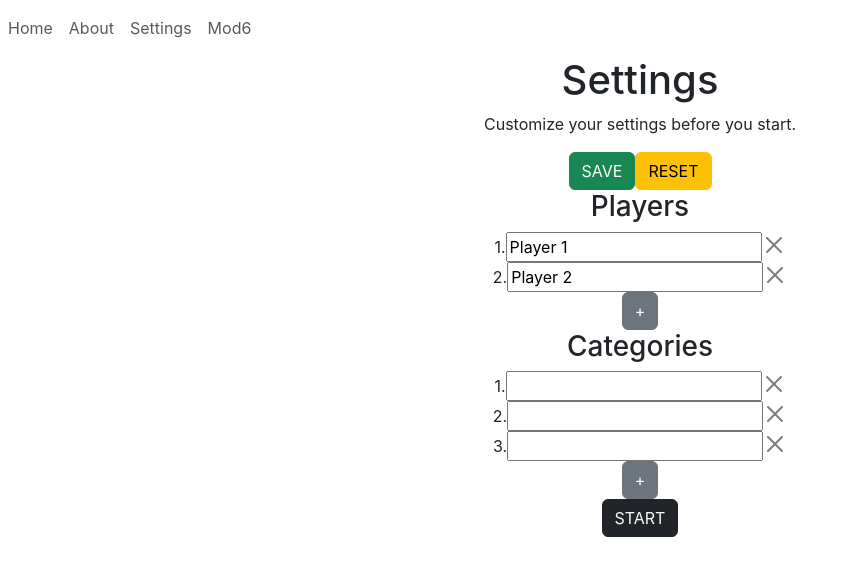
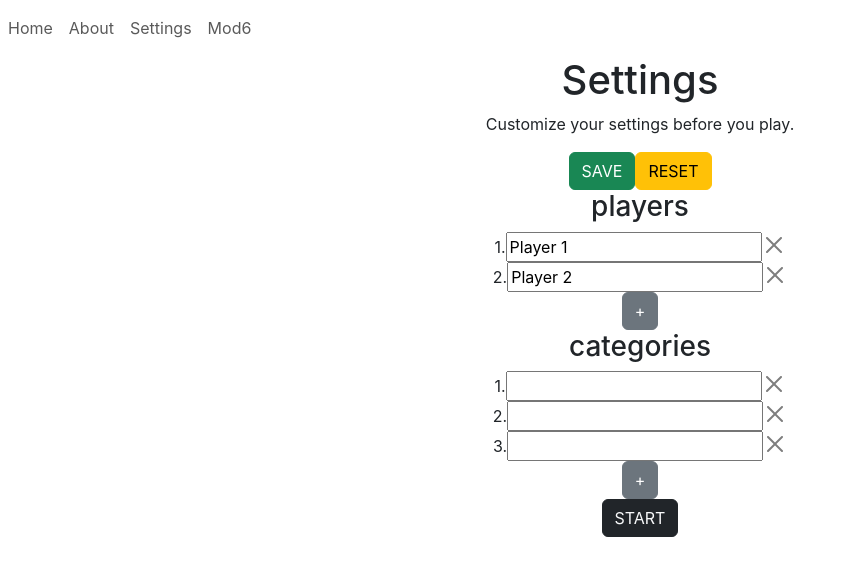
Before and after one commit to johny-chongy/mod6, a React (Create React App) app: page /settings in a window 1280 px wide. Shown: the top 576 px of the page, without its empty margins (0-849 px from the left). Built offline with nearby package versions, Linux system fonts and the light colour scheme.

Commit message:
implemented SettingsInput Component

```diff
--- a/src/SettingInput.tsx
+++ b/src/SettingInput.tsx
@@ -1,18 +1,21 @@
-import React, { ChangeEvent } from "react"
-import { CloseButton } from "react-bootstrap";
-import { GameSettings } from "./Settings"
+import React, { ChangeEvent } from 'react'
+import Button from 'react-bootstrap/Button';
+import CloseButton from 'react-bootstrap/CloseButton';
+import { GameSettings } from './Settings'
 
 interface SettingInput {
     setting: keyof GameSettings,
     items: string[],
     removeSetting: (setting: keyof GameSettings, index: number) => void,
-    handleChange: (evt: ChangeEvent<HTMLInputElement>) => void
+    handleChange: (evt: ChangeEvent<HTMLInputElement>) => void,
+    addSetting: (setting: keyof GameSettings) => void
 
 }
 
 
-function SettingInput ({ setting, items, removeSetting, handleChange }: SettingInput) {
+function SettingInput ({ setting, items, removeSetting, handleChange, addSetting }: SettingInput) {
     const singular = setting.slice(0, setting.length - 1);
+
     return (
         <div className='SettingInput'>
             <h3>{setting}</h3>
@@ -29,6 +32,14 @@ function SettingInput ({ setting, items, removeSetting, handleChange }: SettingI
                     <CloseButton onClick={() => removeSetting(setting, idx)}/>
                 </div>
             ))}
+
+            <Button
+                variant='secondary'
+                type='button'
+                onClick={() => addSetting(setting)}
+            >
+                +
+            </Button>
         </div>
     )
 }
--- a/src/Settings.tsx
+++ b/src/Settings.tsx
@@ -6,6 +6,7 @@ import Container from 'react-bootstrap/Container';
 import CloseButton from 'react-bootstrap/CloseButton';
 import { Link } from 'react-router-dom';
 import Row from 'react-bootstrap/Row';
+import SettingInput from './SettingInput';
 
 /** Component for setting up the Game
  *
@@ -32,6 +33,7 @@ function Settings() {
     const [ isLoading, setIsLoading ] = useState(true);
     const [ alertMsg, setAlertMsg ] = useState('');
     const [ gameSettings, setGameSettings ] = useState(DEFAULT_SETTINGS);
+
     const gameState = localStorage.getItem('gameState') || '';
 
     useEffect(function updateGameSettings() {
@@ -49,6 +51,7 @@ function Settings() {
         getGameSettings();
     }, []);
 
+    const gameSettingsKeys: (keyof GameSettings)[] = Object.keys(gameSettings) as (keyof GameSettings)[];
     function addSetting(setting: keyof GameSettings) {
         setGameSettings(oldSettings => ({
             ...oldSettings,
@@ -103,63 +106,25 @@ function Settings() {
                 </Alert>
             )}
             <h1>Settings</h1>
-            <p>Customize your settings before you start.</p>
+            <p>Customize your settings before you play.</p>
             <form onSubmit={handleSubmit}>
                 <Button variant='success' type='submit'>SAVE</Button>
                 <Button variant='warning' onClick={() => handleReset()}>RESET</Button>
 
-                <h3>Players</h3>
-                {gameSettings.players.map((player,idx) => (
-                    <div key={`player-${idx+1}`}>
-                        <label htmlFor={`player-${idx+1}`}>{`${idx+1}.`}</label>
-                        <input
-                            id={`${idx}`}
-                            type='text'
-                            value={player}
-                            onChange={handleChange}
-                            name={`players`}
-                        />
-                        <CloseButton
-                            onClick={() => removeSetting('players', idx)}
+                {gameSettingsKeys.map(setting => (
+                    <div key={setting}>
+                        <SettingInput
+                            setting={setting}
+                            items={gameSettings[setting]}
+                            removeSetting={removeSetting}
+                            handleChange={handleChange}
+                            addSetting={addSetting}
                         />
                     </div>
                 ))}
-                <Button
-                    variant='secondary'
-                    type='button'
-                    onClick={() => addSetting('players')}
-                >
-                    +
-                </Button>
-            <h3>Categories</h3>
-                {gameSettings.categories.map((category,idx) => (
-                    <div key={`category-${idx+1}`}>
-                        <label htmlFor={`category-${idx+1}`}>{`${idx+1}.`}</label>
-                        <input
-                            id={`${idx}`}
-                            type='text'
-                            value={category}
-                            onChange={handleChange}
-                            name={`categories`}
-                        />
-                        <CloseButton
-                            onClick={() => removeSetting('categories', idx)}
-                        />
-                    </div>
-                ))}
-                <Button
-                    variant='secondary'
-                    type='button'
-                    onClick={() => addSetting('categories')}
-                >
-                    +
-                </Button>
             </form>
 
-
-            <Button
-                variant='dark'
-            >
+            <Button variant='dark'>
                 <Link
                     to={'/game'}
                     style={{ textDecoration: 'none'}}
```
